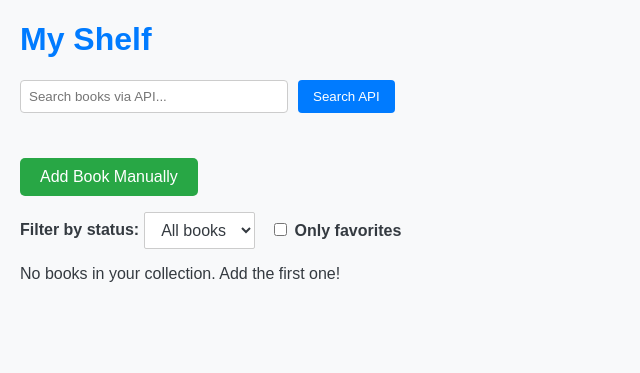
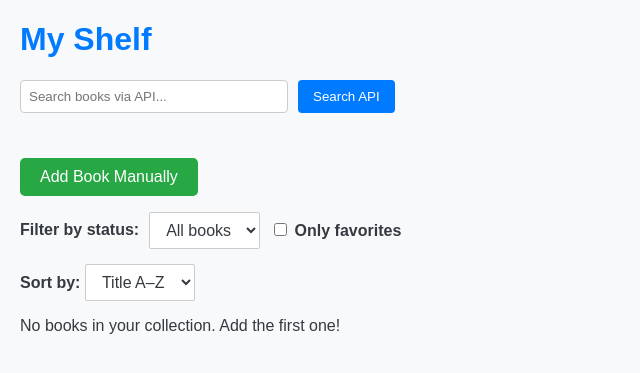
Before and after one commit to charmosaa/digital-library, a Flask app: page / in a window 1280 px wide. Shown: the top 373 px of the page, without its empty margins (0-640 px from the left). Run offline with Flask 3, Linux system fonts and the light colour scheme; data that the repository does not hold is empty.

Commit message:
Sortowanie A-Z Z-A Newest Oldest

```diff
--- a/app.py
+++ b/app.py
@@ -23,6 +23,7 @@ migrate = Migrate(app, db)
 def home():
     status_filter = request.args.get('status_filter')
     only_favorites = request.args.get('only_favorites') == '1'
+    sort_by = request.args.get('sort_by')
 
     query = Book.query
 
@@ -31,6 +32,18 @@ def home():
 
     if only_favorites:
         query = query.filter_by(is_favorite=True)
+
+    # Sortowanie
+    if sort_by == 'title_asc':
+        query = query.order_by(Book.title.asc())
+    elif sort_by == 'title_desc':
+        query = query.order_by(Book.title.desc())
+    elif sort_by == 'year_desc':
+        query = query.order_by(Book.year_published.desc().nullslast())
+    elif sort_by == 'year_asc':
+        query = query.order_by(Book.year_published.asc().nullslast())
+    elif sort_by == 'favorite':
+        query = query.order_by(Book.is_favorite.desc(), Book.title.asc())
 
     books = query.all()
 
@@ -47,7 +60,8 @@ def home():
         total_books=total_books,
         to_read_count=to_read_count,
         reading_count=reading_count,
-        read_count=read_count
+        read_count=read_count,
+        sort_by = sort_by
     )
 
 
--- a/templates/home.html
+++ b/templates/home.html
@@ -253,7 +343,8 @@
 
     <p><a href="{{ url_for('add_book') }}" class="button-link">Add Book Manually</a></p>
 
-    <form method="GET" action="{{ url_for('home') }}" class="status-filter-form">
+    <form method="GET" action="{{ url_for('home') }}" class="status-filter-form" id="filterForm" style="flex-direction: column; align-items: flex-start; gap: 10px;">
+        <div style="display: flex; gap: 10px; align-items: center;">
             <label for="status_filter">Filter by status:</label>
             <select name="status_filter" id="status_filter" onchange="this.form.submit()">
                 <option value="">All books</option>
@@ -262,11 +353,24 @@
                 <option value="2" {% if status_filter == '2' %}selected{% endif %}>Read</option>
             </select>
 
-        <label style="margin-left: 10px;">
+            <label>
                 <input type="checkbox" name="only_favorites" value="1" {% if only_favorites %}checked{% endif %} onchange="this.form.submit()">
                 Only favorites
             </label>
+        </div>
+
+        <div style="margin-top: 5px;">
+            <label for="sort_by">Sort by:</label>
+            <select name="sort_by" id="sort_by" onchange="document.getElementById('filterForm').submit()">
+                <option value="title_asc" {% if sort_by == 'title_asc' %}selected{% endif %}>Title A–Z</option>
+                <option value="title_desc" {% if sort_by == 'title_desc' %}selected{% endif %}>Title Z–A</option>
+                <option value="year_desc" {% if sort_by == 'year_desc' %}selected{% endif %}>Newest</option>
+                <option value="year_asc" {% if sort_by == 'year_asc' %}selected{% endif %}>Oldest</option>
+            </select>
+        </div>
     </form>
+
+
 
     {% if books %}
         <h2>Your Books:</h2>
```
Also changed, not shown: other parts of templates/home.html (+90 -0 lines). Lines whose indentation alone changed are shown as unchanged.
